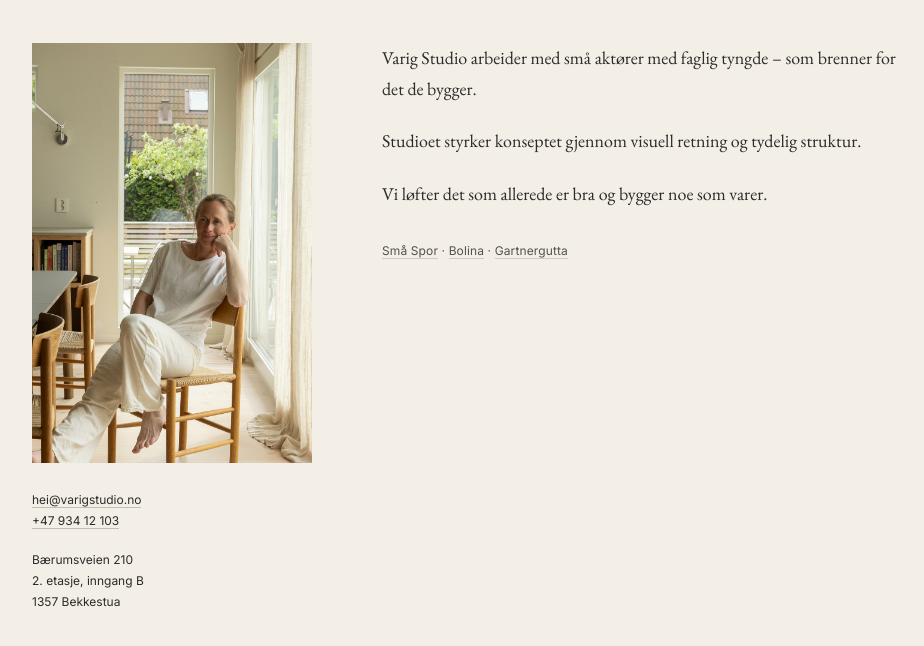
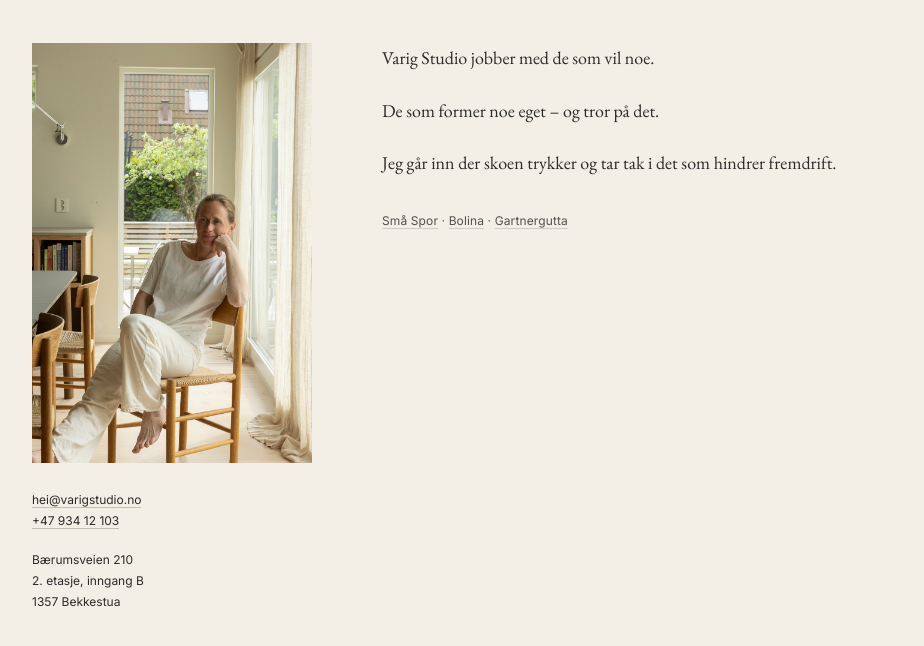
Before and after one commit to jyngland/varigstudio, a plain HTML site: page index.html in a window 1280 px wide. Shown: the part 128-774 px from the top of the page, without its empty margins (166-1090 px from the left). Drawn offline with nearby package versions, Linux system fonts and the light colour scheme.

Commit message:
Update index.html

```diff
--- a/index.html
+++ b/index.html
@@ -43,13 +43,10 @@
       <!-- HØYRE KOLONNE -->
       <div class="right">
         <div class="copy">
-          <p>Varig Studio arbeider med små aktører med faglig tyngde – som brenner for det de bygger.
-             </p> <p>Studioet styrker konseptet gjennom visuell retning og tydelig struktur.
+          <p>Varig Studio jobber med de som vil noe.</p>
 
-</p>
-
-
-          <p>Vi løfter det som allerede er bra og bygger noe som varer.</p>
+<p>De som former noe eget – og tror på det.</p>
+<p>Jeg går inn der skoen trykker og tar tak i det som hindrer fremdrift.</p>
 
 
         </div>
```
